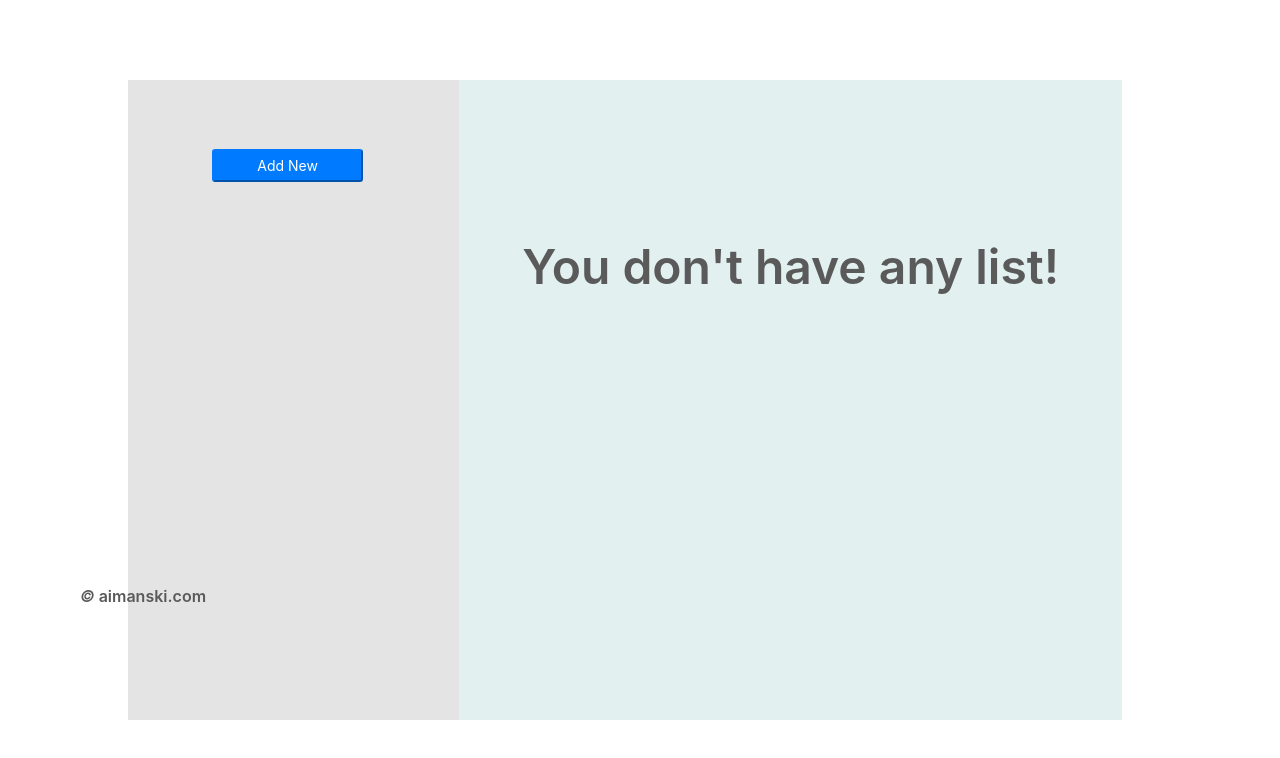
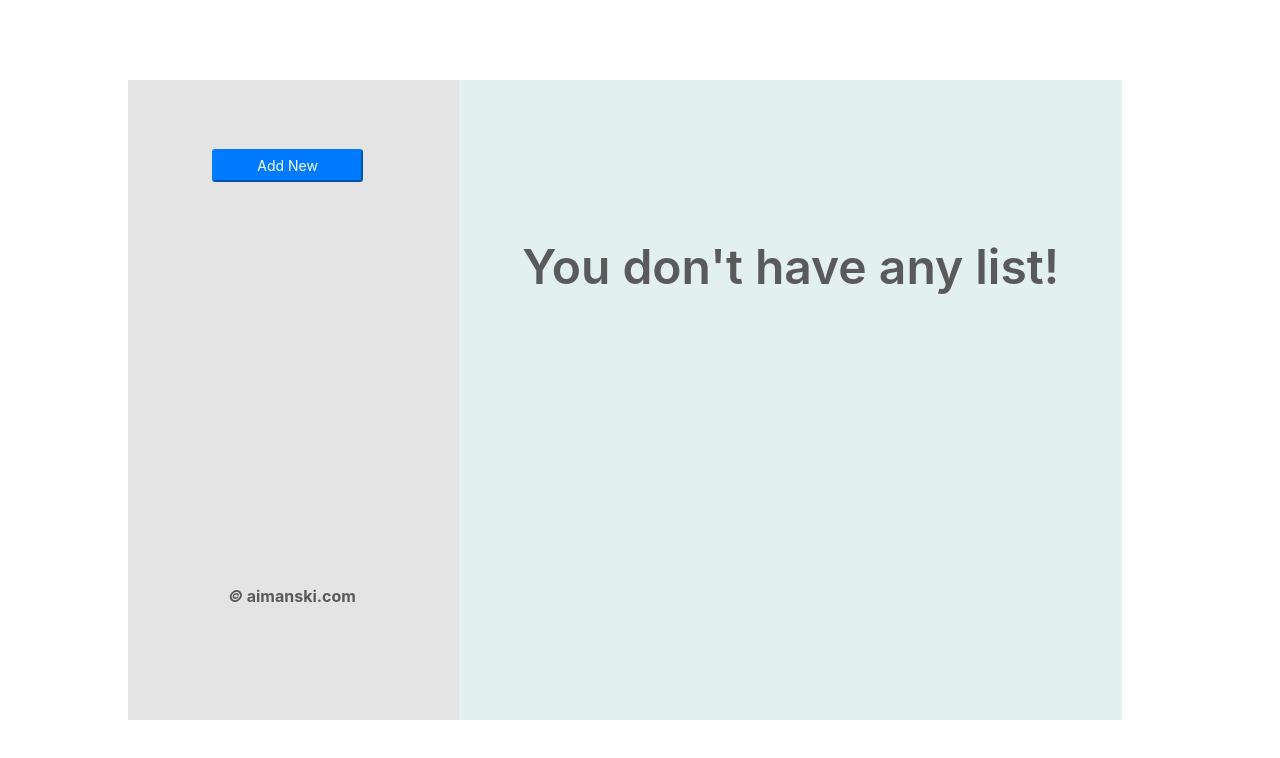
Before and after one commit to LeoEspinoza12/react_project_06, a React (Create React App) app: page / in a window 1280 px wide. Shown: the top 758 px of the page. Built offline with nearby package versions, Linux system fonts and the light colour scheme.

Commit message:
added fix on the brand tag

```diff
--- a/src/components/input/Input.css
+++ b/src/components/input/Input.css
@@ -52,10 +52,9 @@
 
 .Left-Side .Brand{
   bottom: 15%;
-  width: 100%;
+  width: 90%;
   margin: 0;
   position: absolute;
-  margin-left: -50%;
   color: rgb(90, 90, 90);
-  font-weight: 600
+  font-weight: 700
 }
```
